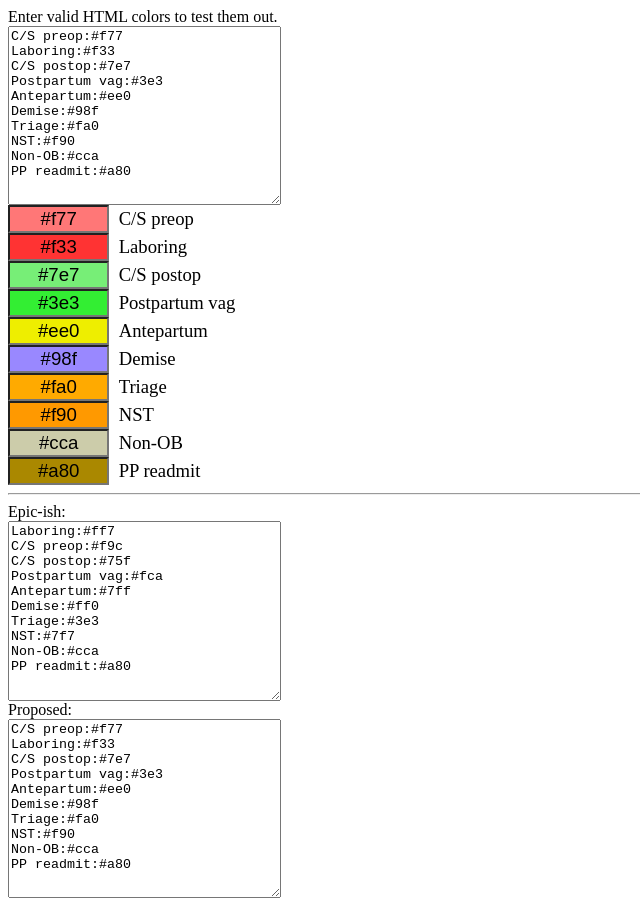
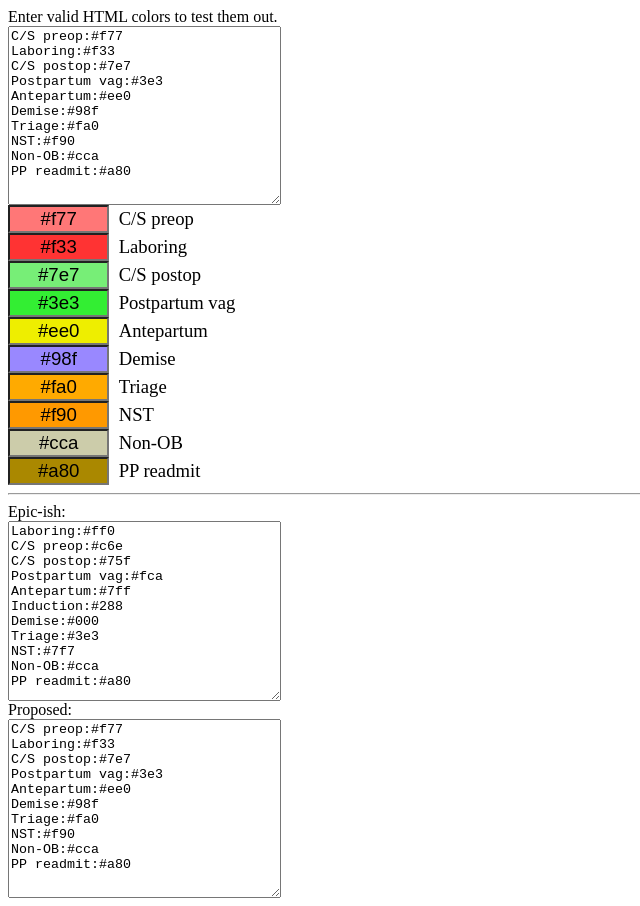
Before and after one commit to quartertone/test, a plain HTML site: page index.html in a window 1280 px wide. Shown: the whole page, without its empty margins (0-640 px from the left). Drawn offline with Linux system fonts and the light colour scheme.

Commit message:
Update index.html

```diff
--- a/index.html
+++ b/index.html
@@ -107,12 +107,13 @@ output.append(line);
 <hr/>
 Epic-ish:
 <textarea>
-Laboring:#ff7
-C/S preop:#f9c
+Laboring:#ff0
+C/S preop:#c6e
 C/S postop:#75f
 Postpartum vag:#fca
 Antepartum:#7ff
-Demise:#ff0
+Induction:#288
+Demise:#000
 Triage:#3e3
 NST:#7f7
 Non-OB:#cca
```
